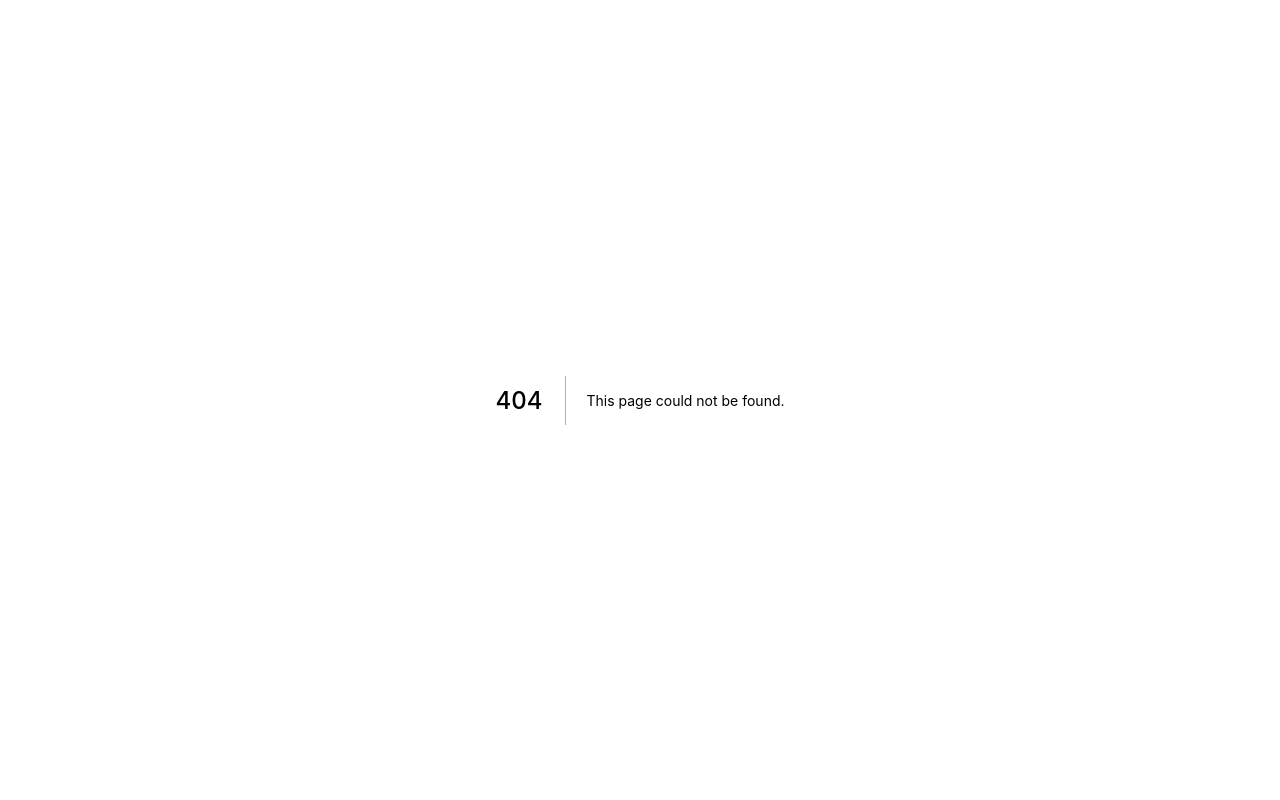
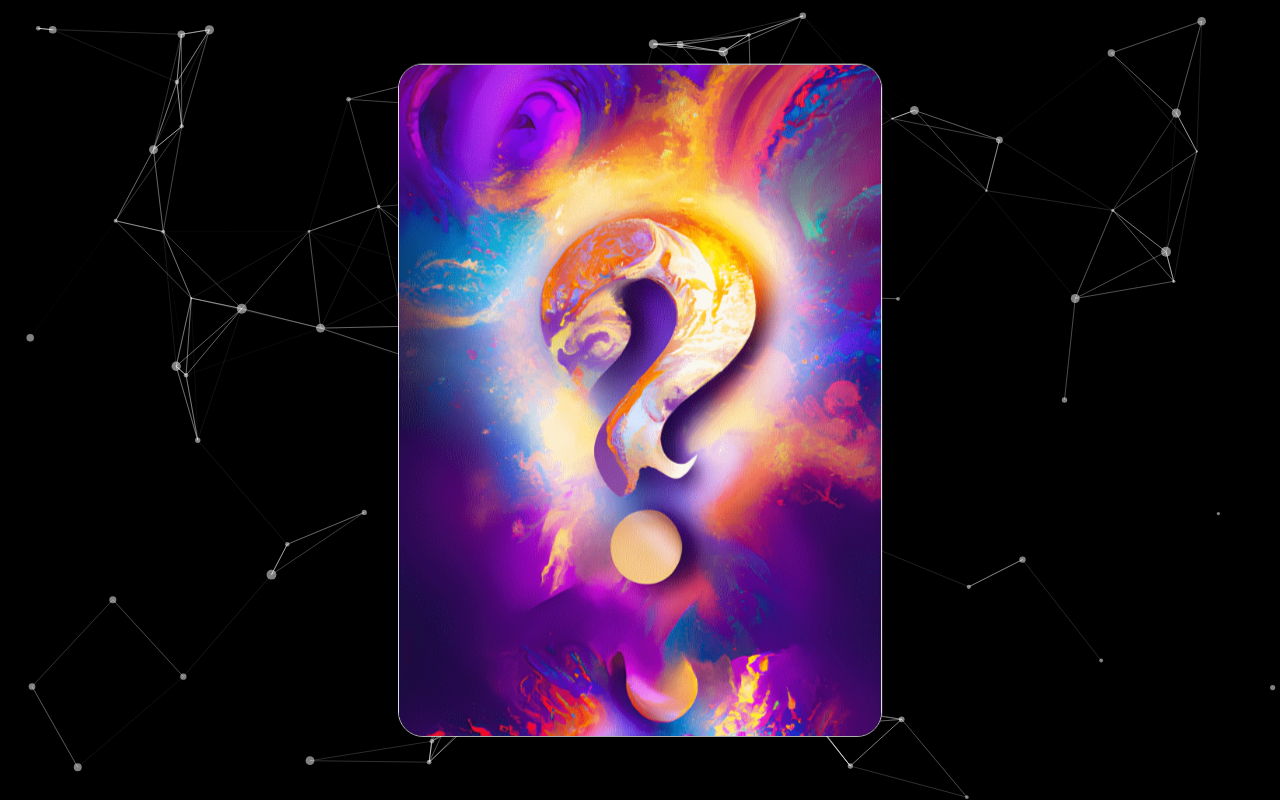
Before and after one commit to Sau1707/PartyChallenges, a Next.js app: page /test in a window 1280 px wide. Before the commit this address had no page. Built offline with nearby package versions, Linux system fonts and the light colour scheme.

Commit message:
add background

```diff
--- a/components/Card.jsx
+++ b/components/Card.jsx
@@ -3,10 +3,12 @@ import Challenge from "./Challenge";
 import getConfig from 'next/config'
 import { useState } from "react";
 
+
+
 const types = ["team", "drink", "language", "selfie", "time"]
 const develop = false
+
 export default function Card(props) {
-
     const { publicRuntimeConfig } = getConfig()
     const basePath = publicRuntimeConfig.basePath ? publicRuntimeConfig.basePath : ""
     console.log(basePath)
--- a/package.json
+++ b/package.json
@@ -12,7 +12,9 @@
   "dependencies": {
     "next": "12.3.1",
     "react": "18.2.0",
-    "react-dom": "18.2.0"
+    "react-dom": "18.2.0",
+    "react-tsparticles": "^2.3.3",
+    "tsparticles": "^2.3.4"
   },
   "devDependencies": {
     "eslint": "8.25.0",
--- /dev/null
+++ b/pages/test.js
@@ -0,0 +1,98 @@
+import Card from '../components/Card'
+import Head from 'next/head'
+/* Load data */
+import team from "../challenges/team.json"
+import drink from "../challenges/drink.json"
+import language from "../challenges/language.json"
+import selfie from "../challenges/selfie.json"
+import time from "../challenges/time.json"
+/* BAckgorund particle */
+
+import { useCallback } from "react";
+import Particles from "react-tsparticles";
+import { loadFull } from "tsparticles";
+
+export async function getStaticProps(context) {
+    return {
+        props: { team, drink, language, selfie, time },
+    }
+}
+
+export default function App(props) {
+  const particlesInit = useCallback(async (engine) => {
+    console.log(engine);
+    // you can initiate the tsParticles instance (engine) here, adding custom shapes or presets
+    // this loads the tsparticles package bundle, it's the easiest method for getting everything ready
+    // starting from v2 you can add only the features you need reducing the bundle size
+    await loadFull(engine);
+  }, []);
+
+  const particlesLoaded = useCallback(async (container) => {
+    await console.log(container);
+  }, []);
+
+  return (
+    <>
+        <Head>
+            <meta name="viewport" content="width=device-width, user-scalable=no" />
+        </Head>
+
+        <Particles
+          id="tsparticles"
+          init={particlesInit}
+          loaded={particlesLoaded}
+          options={{
+            background: {
+              color: {
+                value: "#000",
+              },
+            },
+            fpsLimit: 120,
+            particles: {
+              color: {
+                value: "#ffffff",
+              },
+              links: {
+                color: "#ffffff",
+                distance: 150,
+                enable: true,
+                opacity: 0.5,
+                width: 1,
+              },
+              collisions: {
+                enable: true,
+              },
+              move: {
+                directions: "none",
+                enable: true,
+                outModes: {
+                  default: "bounce",
+                },
+                random: false,
+                speed: 1,
+                straight: false,
+              },
+              number: {
+                density: {
+                  enable: true,
+                  area: 800,
+                },
+                value: 80,
+              },
+              opacity: {
+                value: 0.5,
+              },
+              shape: {
+                type: "circle",
+              },
+              size: {
+                value: { min: 1, max: 5 },
+              },
+            },
+            detectRetina: true,
+          }}
+        />
+        <Card data={props} />
+        </>
+  );
+};
```
Also changed, not shown: pages/index.js (+70 -2 lines), 1 other file (tests, documents, lock files or other folders).
